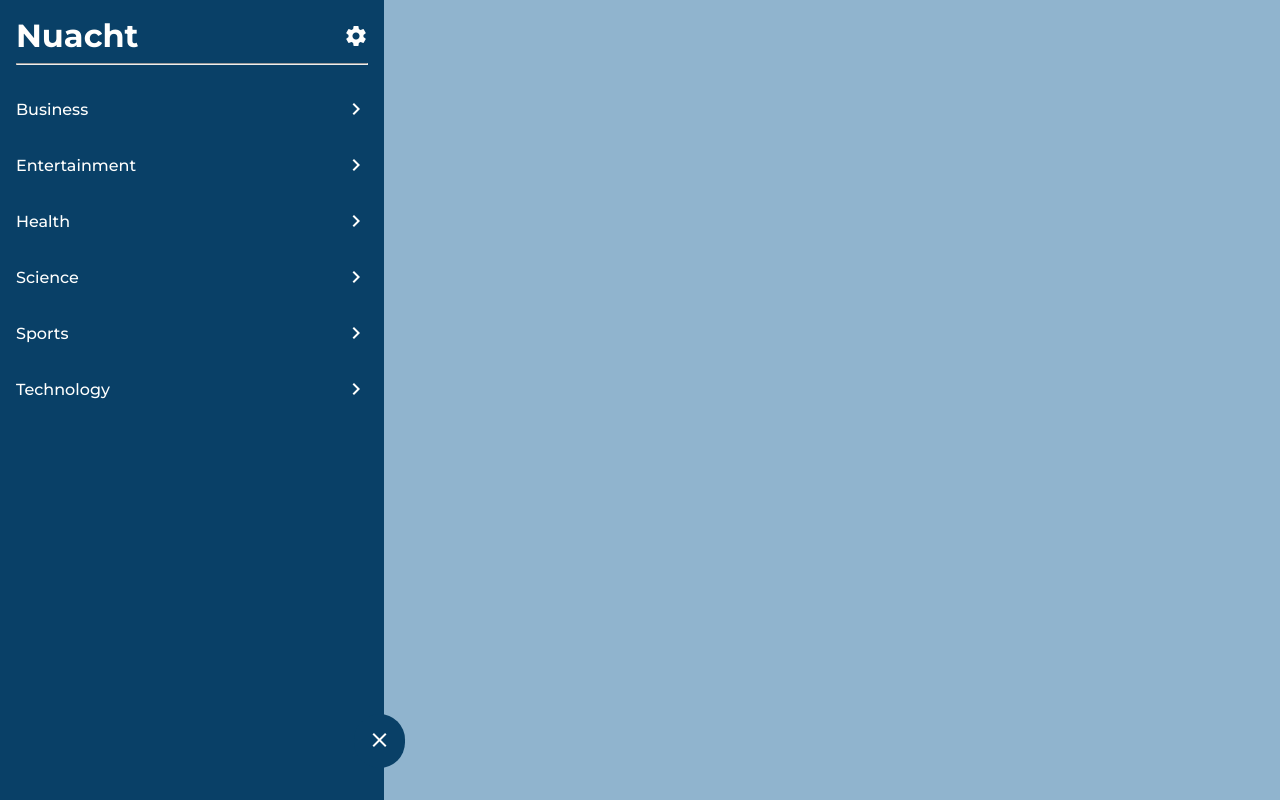
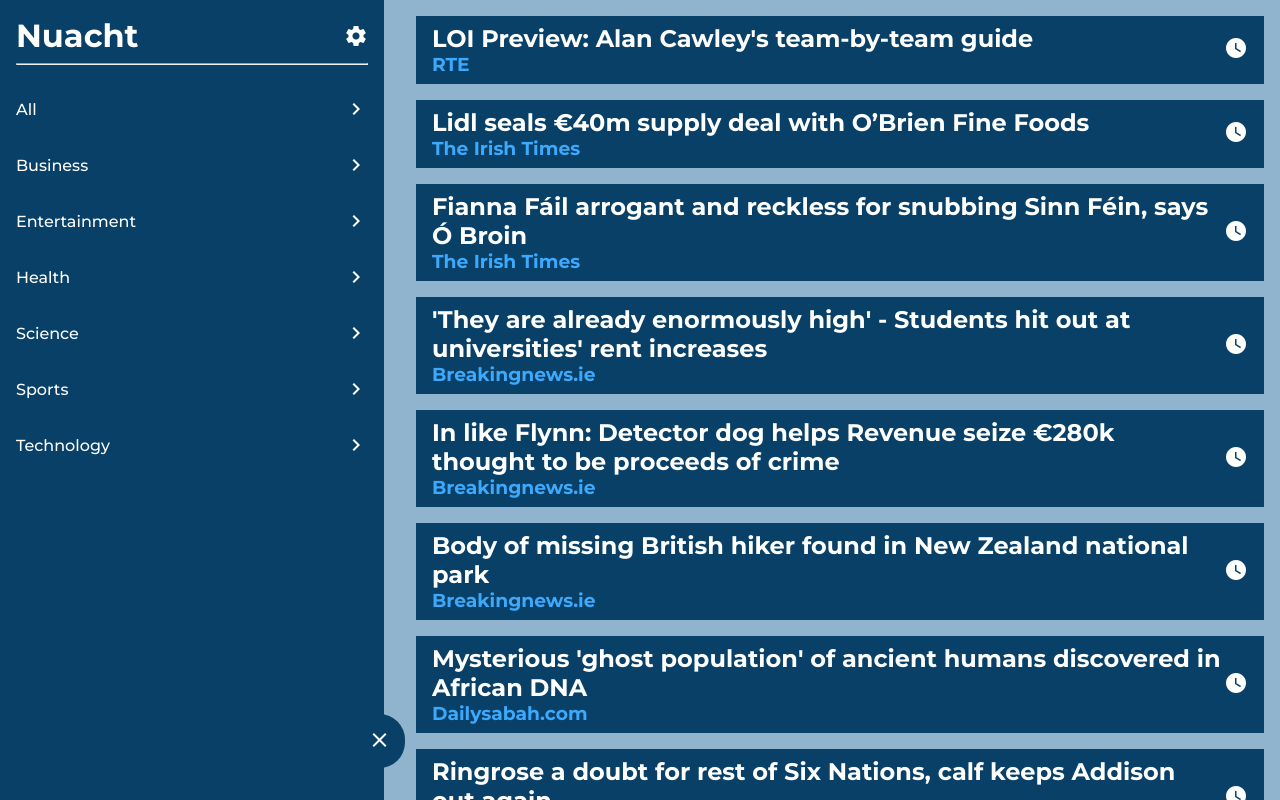
Before and after one commit to NiallEccles/Nuacht, an Angular app: page / in a window 1280 px wide. Built offline with nearby package versions, Linux system fonts and the light colour scheme.

Commit message:
Added All as an option on drawer. Basic article output

```diff
--- a/src/app/app.component.html
+++ b/src/app/app.component.html
@@ -1,3 +1,6 @@
 <app-overlay *ngIf="overlayOpen"></app-overlay>
-<app-drawer></app-drawer>
+<div class="alignment">
+  <app-drawer></app-drawer>
+  <app-reader></app-reader>
+</div>
 <router-outlet></router-outlet>
--- a/src/app/app.component.scss
+++ b/src/app/app.component.scss
@@ -0,0 +1,4 @@
+.alignment{
+    display: flex;
+    flex-direction: row;
+}
--- a/src/app/app.module.ts
+++ b/src/app/app.module.ts
@@ -8,6 +8,8 @@
 import { SwitchComponent } from './components/switch/switch.component';
 import { ToggleComponent } from './components/toggle/toggle.component';
 import { PreferencesService } from './services/preferences/preferences.service';
+import { ReaderComponent } from './components/reader/reader.component';
+import { RemoveSrc } from './pipes/removeSrc.pipe';
 
 @NgModule({
   declarations: [
@@ -15,7 +17,9 @@
     DrawerComponent,
     OverlayComponent,
     SwitchComponent,
-    ToggleComponent
+    ToggleComponent,
+    ReaderComponent,
+    RemoveSrc
   ],
   imports: [
     BrowserModule,
--- a/src/app/components/drawer/drawer.component.ts
+++ b/src/app/components/drawer/drawer.component.ts
@@ -12,6 +12,11 @@
   public activeHover: string;
   public isClosed: boolean;
   public categories = [
+    {
+      id: 0,
+      name: "All",
+      icon: "public"
+    },
     {
       id: 1,
       name: "Business",
--- /dev/null
+++ b/src/app/components/reader/reader.component.html
@@ -0,0 +1,16 @@
+<div class="reader">
+  <ol>
+    <li *ngFor="let article of data" (click)="test1(article)">
+      <article>
+        <div class="content">
+          <h2>{{ article.title | removeSrc }}</h2>
+          <h3>{{ article.source.name }}</h3>
+        </div>
+        <div class="tooltip trailing">
+          <i class="material-icons" (click)="test2(article, $event)">watch_later</i>
+          <!-- <span class="tooltiptext">Read Later</span> -->
+        </div>
+      </article>
+    </li>
+  </ol>
+</div>
--- /dev/null
+++ b/src/app/components/reader/reader.component.scss
@@ -0,0 +1,64 @@
+.reader {
+  width: calc(100% - 3em);
+  padding: 1em;
+  padding-left: 2em;
+  display: flex;
+  flex-wrap: wrap;
+  overflow-y: scroll;
+  height: calc(100vh - 2em);
+  font-family: "Montserrat", sans-serif;
+  ol {
+    list-style: none;
+    margin: 0;
+    padding: 0;
+    li {
+      background: var(--headline);
+      color: var(--button-text);
+      margin-bottom: 1em;
+      padding: 0.5em 1em;
+      &:hover {
+        cursor: pointer;
+        h2 {
+          text-decoration: underline;
+        }
+      }
+    }
+  }
+  article {
+    display: flex;
+    flex-direction: row;
+    align-items: center;
+    justify-content: space-between;
+    h3 {
+      color: var(--button);
+    }
+    h2,
+    h3 {
+      margin: 0;
+    }
+  }
+}
+
+.tooltip {
+  position: relative;
+  display: inline-block;
+}
+
+.tooltip .tooltiptext {
+  visibility: hidden;
+  width: auto;
+  background-color: black;
+  color: #fff;
+  text-align: center;
+  border-radius: 6px;
+  padding: 0.3em;
+
+  /* Position the tooltip */
+  position: absolute;
+  z-index: 1;
+  left: -6.4em;
+}
+
+.tooltip:hover .tooltiptext {
+  visibility: visible;
+}
--- /dev/null
+++ b/src/app/components/reader/reader.component.ts
@@ -0,0 +1,28 @@
+import { Component, OnInit } from '@angular/core';
+import { NewsService } from 'src/app/services/news/news.service';
+
+@Component({
+  selector: 'app-reader',
+  templateUrl: './reader.component.html',
+  styleUrls: ['./reader.component.scss']
+})
+export class ReaderComponent implements OnInit {
+
+  public data;
+
+  constructor(public newsService: NewsService) { }
+
+  ngOnInit() {
+    this.data = this.newsService.getNews();
+  }
+
+  public test1(article){
+    console.log(article);
+  }
+
+  public test2(article, event){
+    console.log(article);
+    event.stopPropagation();
+  }
+
+}
--- /dev/null
+++ b/src/app/pipes/removeSrc.pipe.ts
@@ -0,0 +1,8 @@
+import { Pipe, PipeTransform } from "@angular/core";
+
+@Pipe({ name: "removeSrc" })
+export class RemoveSrc implements PipeTransform {
+  transform(value: string): string {
+    return value.substr(0, value.lastIndexOf("-"));;
+  }
+}
--- a/src/app/services/news/news.service.ts
+++ b/src/app/services/news/news.service.ts
@@ -364,9 +364,11 @@
   private filters;
   constructor(public preferenceService: PreferencesService) {
     this.filters = this.preferenceService.getStorage("filters");
+    console.log(this.news);
+
   }
 
-  public async getNews() {
+  public getNews() {
     const filtered = [];
     this.news.articles.filter(article => {
       return this.filters.filter(filter => {
@@ -377,5 +379,6 @@
         }
       });
     });
+    return filtered;
   }
 }
```
Also changed, not shown: 1 other file (tests, documents, lock files or other folders).
